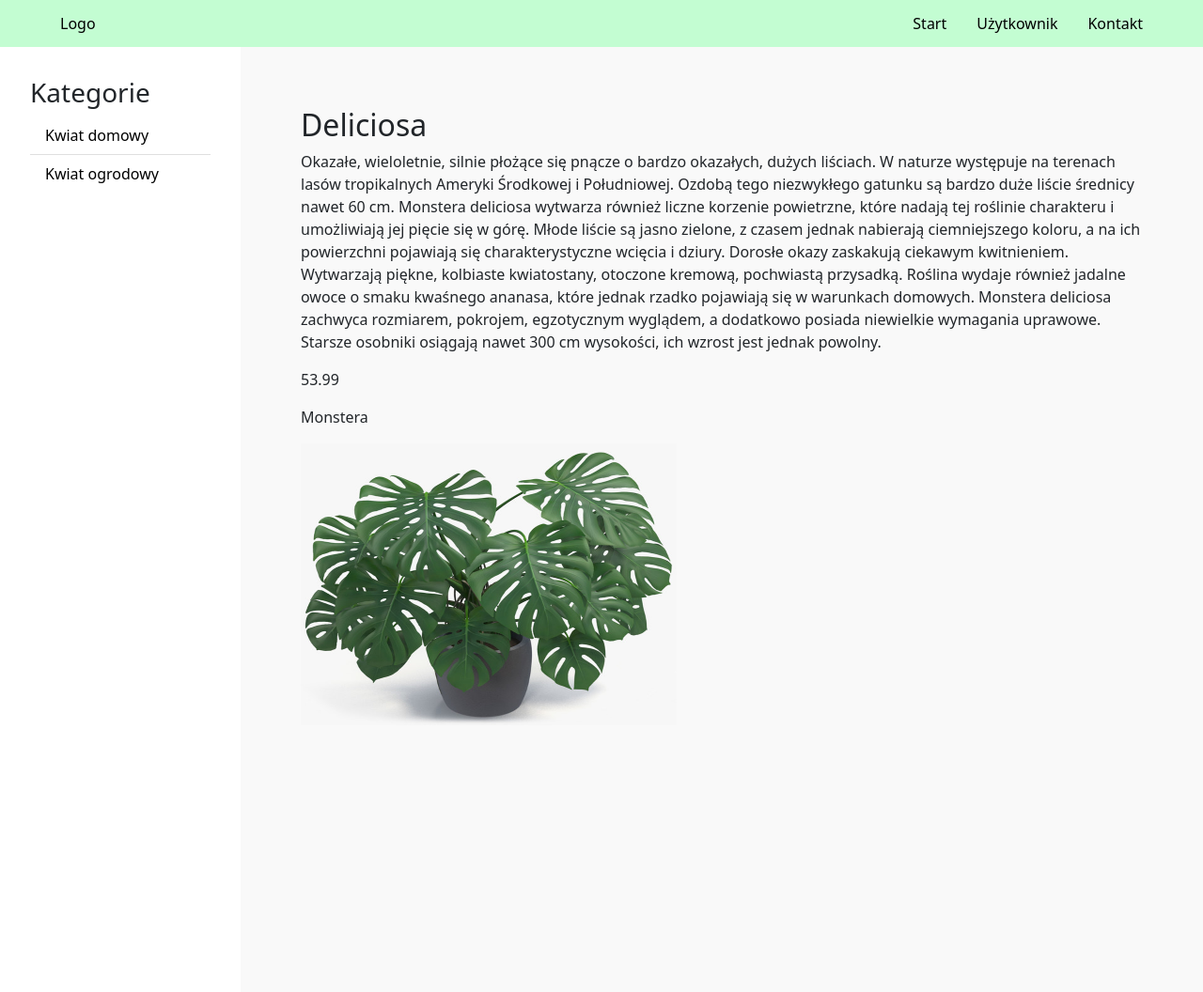
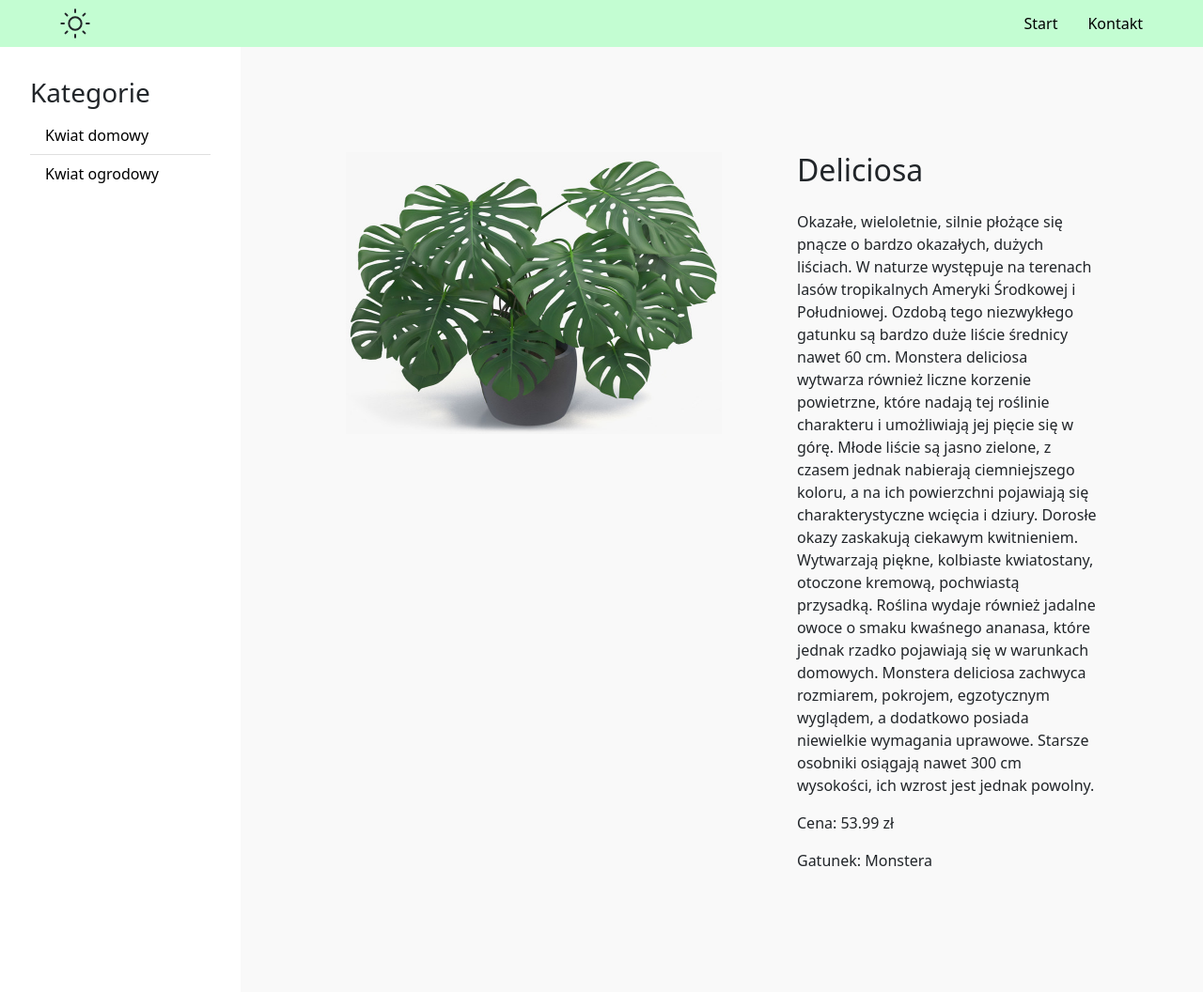
Before and after one commit to alicniec/zaliczenieSerwisy, a Django app: page /produkt/2/ in a window 1280 px wide. Shown: the whole page at 94% size. Run offline with Django 3.2, Linux system fonts and the light colour scheme; data comes from the database, SQL or seed files in the repository; parts of the project's set-up code (start-up, migrations or seed data) failed here and were passed over.

Commit message:
sklep-wyglad

```diff
--- a/Sklep/Produkty/static/css/style.css
+++ b/Sklep/Produkty/static/css/style.css
@@ -81,3 +81,22 @@ a:hover, a:focus{
   margin-left: 0 !important;
 
 }
+
+.mainDescPic{
+  display: flex;
+  justify-content: center;
+  /* background-color: yellow; */
+  padding: 3rem;
+}
+
+.mainDesc{
+  padding-left: 5rem;
+}
+
+.mainDesc h2{
+  padding-bottom: 1rem;
+}
+
+.contact h1{
+  margin-bottom: 3rem;
+}
--- a/Sklep/Produkty/templates/produkty/base.html
+++ b/Sklep/Produkty/templates/produkty/base.html
@@ -13,10 +13,10 @@
     <div class="container123">
         <div class="navigation">
             <ul class="nav1">
-                <li><a href="#">Logo</a></li>
-                <li style="margin-left: auto"><a href="#">Start </a></li>
-                <li><a href="#">Użytkownik </a></li>
-                <li><a href="#">Kontakt </a></li>
+                <li> <svg xmlns="http://www.w3.org/2000/svg" width="32" height="32" viewBox="0 0 24 24" fill="none" stroke="currentColor" stroke-width="1.5" stroke-linecap="round" stroke-linejoin="round" class="feather feather-sun"><circle cx="12" cy="12" r="5"></circle><line x1="12" y1="1" x2="12" y2="3"></line><line x1="12" y1="21" x2="12" y2="23"></line><line x1="4.22" y1="4.22" x2="5.64" y2="5.64"></line><line x1="18.36" y1="18.36" x2="19.78" y2="19.78"></line><line x1="1" y1="12" x2="3" y2="12"></line><line x1="21" y1="12" x2="23" y2="12"></line><line x1="4.22" y1="19.78" x2="5.64" y2="18.36"></line><line x1="18.36" y1="5.64" x2="19.78" y2="4.22"></line></svg></li>
+                <li style="margin-left: auto"><a href="/">Start </a></li>
+                {% comment %} <li><a href="#">Użytkownik </a></li>  {% endcomment %}
+                <li><a href="/kontakt">Kontakt </a></li>
             </ul>
 
         </div>
--- a/Sklep/Produkty/templates/produkty/produkt.html
+++ b/Sklep/Produkty/templates/produkty/produkt.html
@@ -1,11 +1,17 @@
 {%extends 'produkty/base.html' %}
 {% block content %}
     {% if produkt_user %}
-        <h2>{{produkt_user.nazwa}}</h2>
-        <p>{{produkt_user.opis}}</p>
-        <p>{{produkt_user.cena}}</p>
-        <p>{{produkt_user.gatunek}}</p>
-        <p><img src="{{produkt_user.zdjecia.url}}"  width="400" height="300"/></p>
+    <div class="mainDescPic">
+        <div class="picsDesc">
+            <p><img src="{{produkt_user.zdjecia.url}}"  width="400" height="300"/></p>
+        </div>
+        <div class="mainDesc">
+            <h2>{{produkt_user.nazwa}}</h2>
+            <p>{{produkt_user.opis}}</p>
+            <p>Cena: {{produkt_user.cena}} zł</p>
+            <p>Gatunek: {{produkt_user.gatunek}}</p>
+        </div>
+    </div>
     {% else %}
         <p>Nie ma takiego produktu</p>
     {%endif%}
--- a/Sklep/Produkty/views.py
+++ b/Sklep/Produkty/views.py
@@ -26,7 +26,6 @@ class ProduktView(APIView):
         kategoria = Kategoria.objects.all()
 
         dane = {'produkt_user' : produkt_user, 'kategoria' : kategoria}
-        print(produkt_user, produkt_user.id)
 
         return render(request, 'produkty/produkt.html', dane)
 
@@ -36,3 +35,8 @@ class ProduktView(APIView):
         kategoria = Kategoria.objects.all()
         dane = {'kategoria_user' : kategoria_user, 'kategoria_produkt': kategoria_produkt, 'kategoria':kategoria}
         return render(request, 'produkty/kategoria.html', dane)
+
+    def kontakt(request):
+        kategoria = Kategoria.objects.all()
+        dane = {'kategoria' : kategoria}
+        return render(request, 'produkty/kontakt.html', dane)
--- a/Sklep/Sklep/urls.py
+++ b/Sklep/Sklep/urls.py
@@ -32,6 +32,7 @@ urlpatterns = [
     path('', ProduktView.index),
     path('produkt/<id>/', ProduktView.produkt, name='produkt'),
     path('kategoria/<id>/', ProduktView.kategoria, name='kategoria'),
+    path('kontakt', ProduktView.kontakt),
 
     path('api/', include(router.urls)),
 
```
Also changed, not shown: Sklep/Produkty/templates/produkty/kontakt.html (added, +11 -0 lines).
